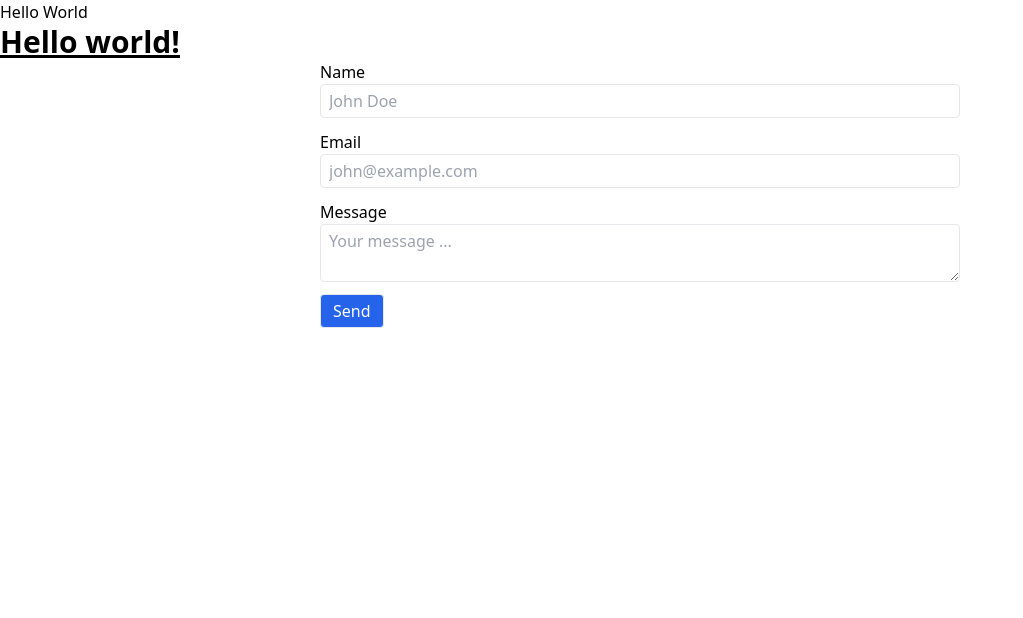
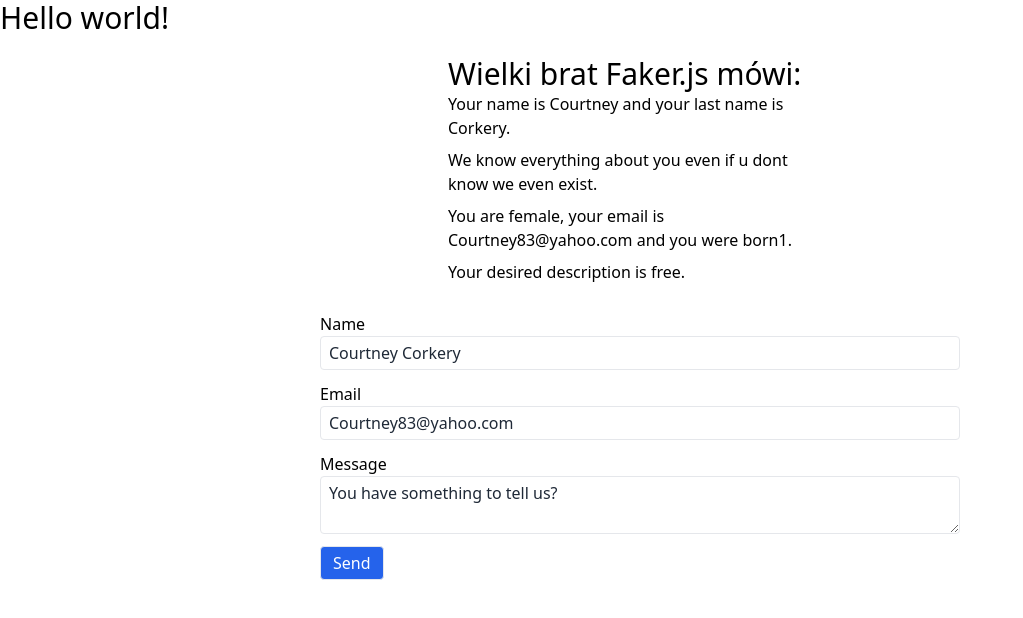
Before and after one commit to AzenoIT/azeno, a React (Vite) app in the folder quiz/web/: page / in a window 1280 px wide. Shown: the top 618 px of the page, without its empty margins (0-1023 px from the left). Built offline with nearby package versions, Linux system fonts and the light colour scheme.

Commit message:
FakerJS test component

```diff
--- a/quiz/web/src/App.tsx
+++ b/quiz/web/src/App.tsx
@@ -1,7 +1,7 @@
 import { QueryClient, QueryClientProvider } from "@tanstack/react-query";
 import { AuthConfig, AuthTokenProvider } from "modules/common/AuthToken";
+import FakerTest from "./components/FakerTest/FakerTest";
 import TailwindTest from "./components/TailwindTest/TailwindTest";
-import FormikTest from "./components/FormikTest/FormikTest";
 
 function App() {
     const queryClient = new QueryClient();
@@ -11,9 +11,8 @@ function App() {
         <QueryClientProvider client={queryClient}>
             <AuthTokenProvider config={authConfig}>
                 <>
-                    <h1>Hello World</h1>
                     <TailwindTest />
-                    <FormikTest />
+                    <FakerTest />
                 </>
             </AuthTokenProvider>
         </QueryClientProvider>
--- /dev/null
+++ b/quiz/web/src/components/FakerTest/FakerTest.tsx
@@ -0,0 +1,71 @@
+// eslint-disable-next-line import/no-extraneous-dependencies
+import { faker } from "@faker-js/faker";
+import type { SexType } from "@faker-js/faker";
+import FormikTest from "../FormikTest/FormikTest";
+
+type SubscriptionTier = "free" | "basic" | "pro";
+
+class User {
+    _id: string;
+
+    avatar: string;
+
+    birthday: Date;
+
+    email: string;
+
+    firstName: string;
+
+    lastName: string;
+
+    sex: SexType;
+
+    subscriptionTier: SubscriptionTier;
+
+    constructor(
+        _id: string,
+        avatar: string,
+        birthday: Date,
+        email: string,
+        firstName: string,
+        lastName: string,
+        sex: SexType,
+        subscriptionTier: SubscriptionTier
+    ) {
+        // eslint-disable-next-line no-underscore-dangle
+        this._id = _id;
+        this.avatar = avatar;
+        this.birthday = birthday;
+        this.email = email;
+        this.firstName = firstName;
+        this.lastName = lastName;
+        this.sex = sex;
+        this.subscriptionTier = subscriptionTier;
+    }
+}
+
+function createRandomUser(): User {
+    const sex = faker.name.sexType();
+    const firstName = faker.name.firstName(sex);
+    const lastName = faker.name.lastName();
+    const email = faker.helpers.unique(faker.internet.email, [firstName, lastName]);
+
+    return {
+        _id: faker.datatype.uuid(),
+        avatar: faker.image.avatar(),
+        birthday: faker.date.birthdate(),
+        email,
+        firstName,
+        lastName,
+        sex,
+        subscriptionTier: faker.helpers.arrayElement(["free", "basic", "pro"]),
+    };
+}
+
+function FakerTest() {
+    const user = createRandomUser();
+
+    return <FormikTest user={user} />;
+}
+
+export default FakerTest;
--- a/quiz/web/src/components/FormikTest/FormikTest.tsx
+++ b/quiz/web/src/components/FormikTest/FormikTest.tsx
@@ -2,15 +2,15 @@ import { useState } from "react";
 import { useFormik } from "formik";
 import * as yup from "yup";
 
-function FormikTest() {
+function FormikTest({ user }) {
     const [message, setMessage] = useState("");
     const [submitted, setSubmitted] = useState(false);
 
     const formik = useFormik({
         initialValues: {
-            email: "",
-            name: "",
-            message: "",
+            email: `${user.email}`,
+            name: `${user.firstName} ${user.lastName}`,
+            message: "You have something to tell us?",
         },
         onSubmit: () => {
             setMessage("Form submitted");
@@ -25,6 +25,19 @@ function FormikTest() {
 
     return (
         <div className="vh-100 flex flex-col justify-center items-center">
+            <div className="flex flex-col w-96 my-5">
+                <h2 className="text-3xl font-medium">Wielki brat Faker.js mówi:</h2>
+                <p className="mb-2">
+                    Your name is {user.firstName} and your last name is {user.lastName}.
+                </p>
+                <p className="mb-2">We know everything about you even if u dont know we even exist.</p>
+                <p className="mb-2">
+                    You are {user.sex}, your email is {user.email} and you were born
+                    {user.birthday.getMonth()}.
+                </p>
+                <p className="mb-2">Your desired description is {user.subscriptionTier}.</p>
+            </div>
+
             <div
                 hidden={!submitted}
                 className="relative px-3 py-3 mb-4 border rounded bg-blue-200 border-blue-300 text-blue-800"
--- a/quiz/web/src/components/TailwindTest/TailwindTest.tsx
+++ b/quiz/web/src/components/TailwindTest/TailwindTest.tsx
@@ -1,5 +1,5 @@
 function TailwindTest() {
-    return <h1 className="text-3xl font-bold underline">Hello world!</h1>;
+    return <h1 className="text-3xl font-medium">Hello world!</h1>;
 }
 
 export default TailwindTest;
```
